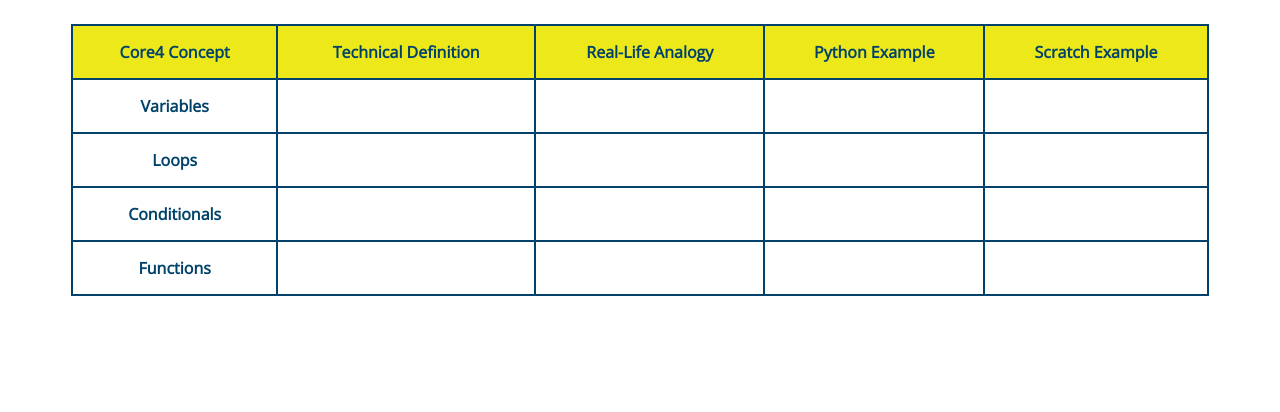
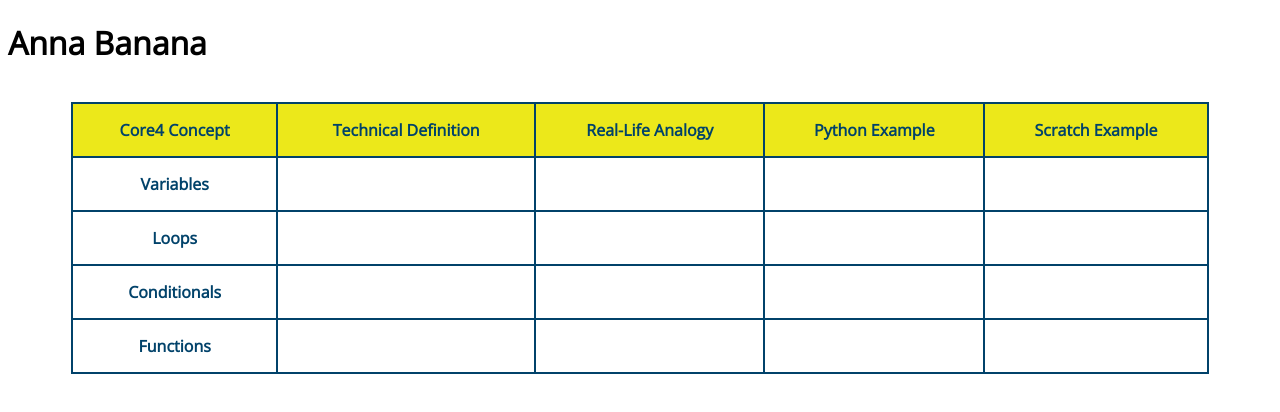
Before and after one commit to annajeong08/annajeong08.github.io, a plain HTML site: page index.html in a window 1280 px wide. Drawn offline with nearby package versions, Linux system fonts and the light colour scheme.

Commit message:
Anna Banana

```diff
--- a/index.html
+++ b/index.html
@@ -30,6 +30,10 @@
   </head>
 
   <body>
+
+    <div>
+      <h1>Anna Banana</h1>
+    </div>
 
     <!-- Table starts here-->
     <div style ="overflow-x:auto;">
```
